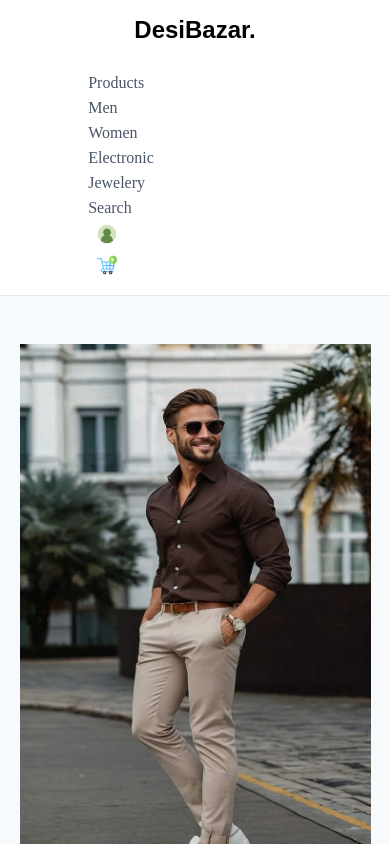
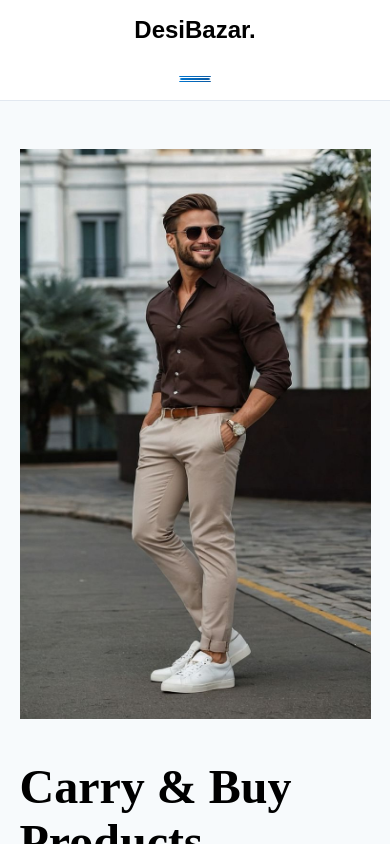
Before and after one commit to Dulendra27/DesiBazar, a React (Vite) app: page / in a window 390 px wide. Shown: the top 844 px of the page. Built offline with nearby package versions, Linux system fonts and the light colour scheme; no server answers.

Commit message:
added CSS

```diff
--- a/src/App.css
+++ b/src/App.css
@@ -28,12 +28,17 @@ body {
   .navBar{
     display: none;
   }
-  .responsive-navbar-button{
+  img.responsive-navbar-button{
+    width: 10%;
    display: block;
+  padding: 0;
   }
+   .responsive-navbar-button{
+    margin-left: 0;
+   }
 .mobile-navbar{
   display: none;
-  width: 100%;
+  width: 5%;
 display: flex;
 flex-direction: column;
 gap: 7px;
@@ -132,9 +137,7 @@ width: 100%;
   width: 100%;
  }
 
- div.login-container{
-  margin-left: 0;
- }
+
 
  .cart-container{
   width: 100%;
@@ -190,11 +193,26 @@ div.productsList-item{
  text-align: center;
  margin-bottom: 30px;
 }
- .nav{
-  width: 100%;
+  .navBar{
+    display: none;
+  }
+  img.responsive-navbar-button{
+    width: 10%;
+   display: block;
+  padding: 0;
+  }
+   .responsive-navbar-button{
+    margin-left: 0;
+   }
+.mobile-navbar{
+  display: none;
+  width: 5%;
 display: flex;
 flex-direction: column;
 gap: 7px;
+}
+.mobile-navbar.show{
+  display: flex;
 }
 
 .account-cart{
@@ -291,9 +309,7 @@ width: 100%;
 
  }
 
- div.login-container{
-  margin-left: 0;
- }
+
 
  img.login-btn{
   margin-left: 25px;
@@ -345,11 +361,27 @@ div.productsList-item{
    text-align: center;
    margin-bottom: 30px;
   }
-   .nav{
-    width: 100%;
+    .navBar{
+    display: none;
+  }
+  img.responsive-navbar-button{
+    width: 10%;
+   display: block;
+  padding: 0;
+  }
+   .responsive-navbar-button{
+    margin-left: 0;
+   }
+.mobile-navbar{
+  display: none;
+  width: 5%;
+display: flex;
+flex-direction: column;
+gap: 7px;
+}
+.mobile-navbar.show{
   display: flex;
-flex-direction: column;
- gap: 7px;
+}
   }
   .account-cart{
     width: 100%;
@@ -445,9 +477,7 @@ width: 100%;
 
  }
 
- div.login-container{
-  margin-left: 0;
- }
+
  img.login-btn{
   margin-left: 25px;
 }
@@ -475,7 +505,7 @@ div.productsList-item{
   margin-left: 0;
   margin-right: 0;
 }
-}
+
 
 
   .header {
@@ -509,6 +539,10 @@ div.productsList-item{
   }
  .responsive-navbar-button{
   display: none;
+  width: 14px;
+  height: 10px;
+  margin-left: 0 5px;
+  padding: 0;
  }
  .mobile-navbar{
   display: none;
--- a/src/App.jsx
+++ b/src/App.jsx
@@ -14,6 +14,7 @@ import Login from './components/Login'
 import CartItems from './components/CartItems'
 import account from './assets/account.png'
 import cart from './assets/cart.png'
+import menu from './assets/menu.png'
 export default function App() {
 const {products}= useContext(productsContext)
 const [showNavbar, setShowNavbar]= useState(false)
@@ -27,9 +28,8 @@ const toggleNavbar = () => {
           <div className='logo-container'>
           <Link to="/Home"><button className="logo">DesiBazar.</button></Link>
           </div>
-          <button className='responsive-navbar-button' onClick={toggleNavbar}>
-           Menu
-          </button>
+          <img className='responsive-navbar-button' src={menu} onClick={toggleNavbar}/>
+
           <div className='navBar'>
           <nav className="nav" >
             <Link to="/Products"><button className='products-btn'>Products</button></Link>
```
Also changed, not shown: src/assets/menu.png (added).
